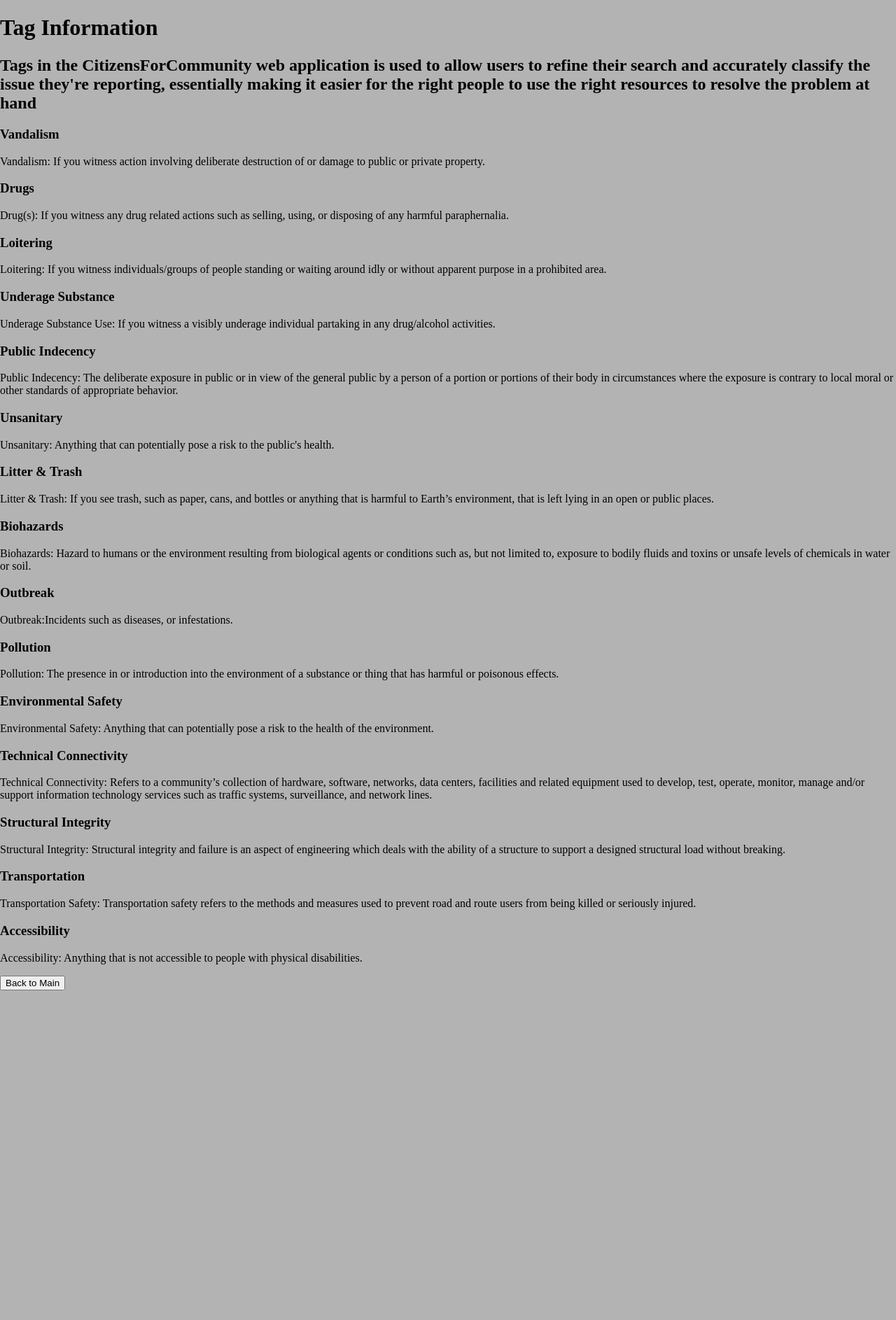
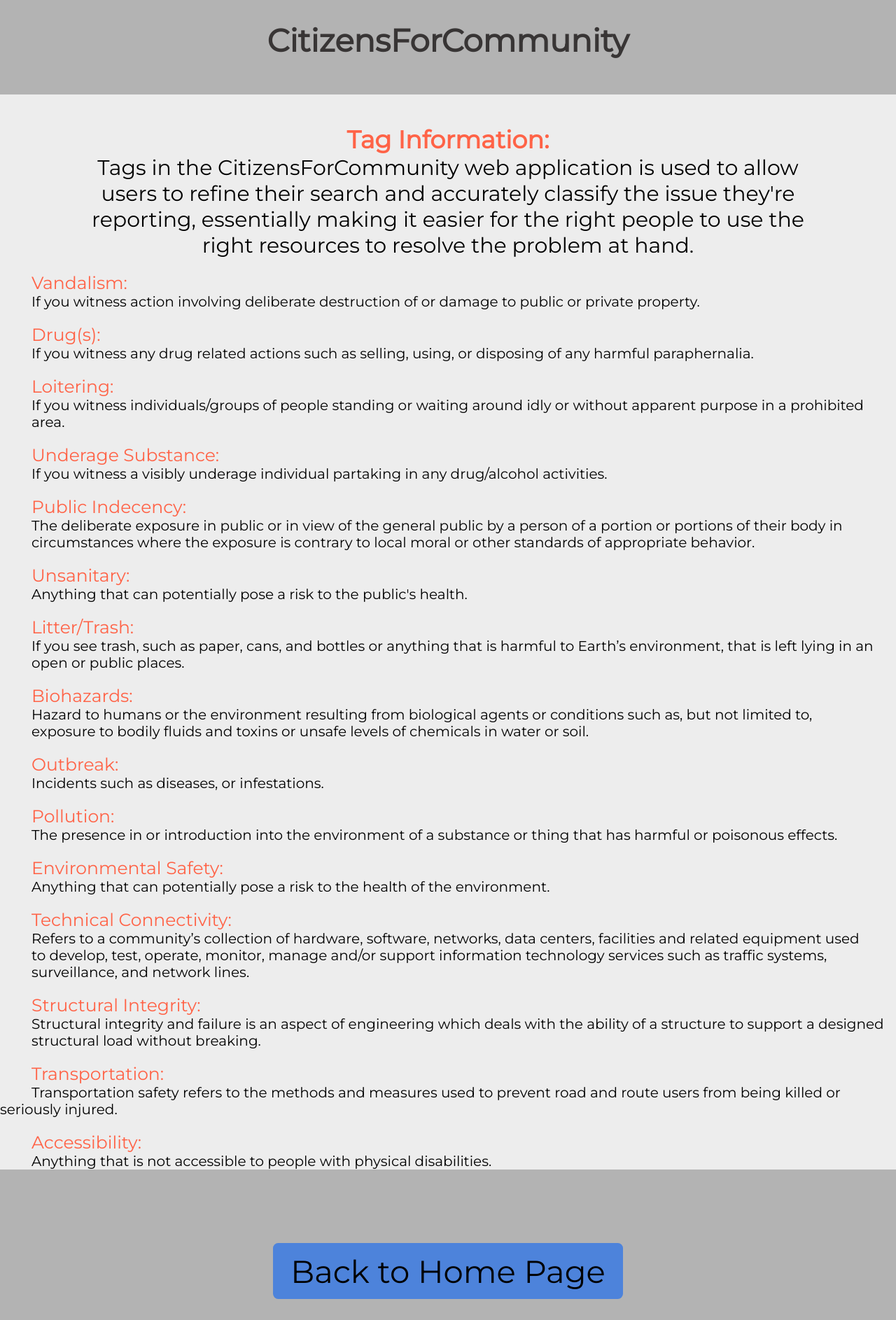
Before and after one commit to puentesca/CSSIProject, a Python web app: template templates/tag-info.html in a window 1280 px wide. Shown: the whole page at 70% size. Before the commit the page ends 1415 px from the top, so only its background shows below. Run offline with Jinja, Linux system fonts and the light colour scheme; the template is opened without the code that fills it, so the values that code supplies are empty; some libraries are stand-ins or nearby versions.

Commit message:
Finished tag info and confirmation page

```diff
--- a/styles/tag-info.css
+++ b/styles/tag-info.css
@@ -1,23 +1,263 @@
-
-
-#Tag_Info_Header {
-  background-color: ;
-  color: ;
-  padding: ;
-  text-align: ;
+body{
+  background-color: #b3b3b3;
+  width: 100%;
+  margin: 0;
 }
 
-#Explanation_of_Tags {
-  background-color: ;
-  color: ;
-  padding: ;
-  text-align: ;
+.text{
+  font-family: 'Montserrat', sans-serif;
 }
 
+.back{
+  width: 100%;
+  background-color: #ededed;
+}
 
+.color-behind-button{
+  min-width: 100%;
+ background-color: #b3b3b3;
+  display: flex;
+  justify-content: center;
+  align-items: center;
+  height: 140px;
+}
 
-.definition {
-  background-color: ;
-  color: ;
-  padding: ;
+/* CFC TITLE AT VERY TOP */
+#main-header{
+  background-color: #b3b3b3;
+  width: 100%;
+  color: #383535;
+  text-align: center;
+  font-size: 45px;
 }
+
+/* TAG INFORMATION */
+#Tag_Info_Header {
+  color: tomato;
+  margin-left: 100px;
+  margin-right: 100px;
+  margin-top: 50px;
+  text-align: center;
+  font-size: 35px;
+}
+
+#tag-info{
+  margin-left: 100px;
+  margin-right: 100px;
+  text-align: center;
+  font-size: 30px;
+}
+
+/* VANDALISM */
+#vandalism-word{
+  color: tomato;
+  margin-top: 20px;
+  margin-left: 45px;
+  font-size: 25px;
+}
+
+#vandalism-definition{
+  margin-left: 45px;
+  font-size: 20px;
+}
+
+/* DRUGS */
+#drug-word{
+  color: tomato;
+  margin-top: 20px;
+  margin-left: 45px;
+  font-size: 25px;
+}
+
+#drug-definition{
+  margin-left: 45px;
+  font-size: 20px;
+}
+
+/* LOITERING */
+#loitering-word{
+  color: tomato;
+  margin-top: 20px;
+  margin-left: 45px;
+  font-size: 25px;
+}
+
+#loitering-definition{
+  margin-left: 45px;
+  font-size: 20px;
+}
+
+/* UNDERAGE SUBSTANCE USE */
+#underage-word{
+  color: tomato;
+  margin-top: 20px;
+  margin-left: 45px;
+  font-size: 25px;
+}
+
+#underage-definition{
+  margin-left: 45px;
+  font-size: 20px;
+}
+
+/* PUBLIC INDECENCY */
+#indecency-word{
+  color: tomato;
+  margin-top: 20px;
+  margin-left: 45px;
+  font-size: 25px;
+}
+
+#indecency-definition{
+  margin-left: 45px;
+  margin-right: 45px;
+  font-size: 20px;
+}
+
+/* UNSANITARY */
+#unsanitary-word{
+  color: tomato;
+  margin-top: 20px;
+  margin-left: 45px;
+  font-size: 25px;
+}
+
+#unsanitary-definition{
+  margin-left: 45px;
+  font-size: 20px;
+}
+
+/* LITTER/TRASH */
+#litter-word{
+  color: tomato;
+  margin-top: 20px;
+  margin-left: 45px;
+  font-size: 25px;
+}
+
+#litter-definition{
+  margin-left: 45px;
+  font-size: 20px;
+}
+
+/* BIOHAZARD */
+#biohazard-word{
+  color: tomato;
+  margin-top: 20px;
+  margin-left: 45px;
+  font-size: 25px;
+}
+
+#biohazard-definition{
+  margin-left: 45px;
+  margin-right: 45px;
+  font-size: 20px;
+}
+
+/* OUTBREAK */
+#outbreak-word{
+  color: tomato;
+  margin-top: 20px;
+  margin-left: 45px;
+  font-size: 25px;
+}
+
+#outbreak-definition{
+  margin-left: 45px;
+  font-size: 20px;
+}
+
+/* POLLUTION */
+#pollution-word{
+  color: tomato;
+  margin-top: 20px;
+  margin-left: 45px;
+  font-size: 25px;
+}
+
+#pollution-definition{
+  margin-left: 45px;
+  font-size: 20px;
+}
+
+/* ENVIRONMENTAL SAFETY */
+#environmental-word{
+  color: tomato;
+  margin-top: 20px;
+  margin-left: 45px;
+  font-size: 25px;
+}
+
+#environmental-definition{
+  margin-left: 45px;
+  font-size: 20px;
+}
+
+/* TECHNICAL CONNECTIVITY */
+#technical-word{
+  color: tomato;
+  margin-top: 20px;
+  margin-left: 45px;
+  font-size: 25px;
+}
+
+#technical-definition{
+  margin-left: 45px;
+  margin-right: 45px;
+  font-size: 20px;
+}
+
+/* STRUCTURAL INTEGRITY */
+#structural-word{
+  color: tomato;
+  margin-top: 20px;
+  margin-left: 45px;
+  font-size: 25px;
+}
+
+#structural-definition{
+  margin-left: 45px;
+  font-size: 20px;
+}
+
+/* TRANSPORTATION */
+#transportation-word{
+  color: tomato;
+  margin-top: 20px;
+  margin-left: 45px;
+  font-size: 25px;
+}
+
+#transportation-definition{
+  margin-left: 45px;
+  font-size: 20px;
+}
+
+/* ACCESSIBILITY */
+#accessibility-word{
+  color: tomato;
+  margin-top: 20px;
+  margin-left: 45px;
+  font-size: 25px;
+}
+
+#accessibility-definition{
+  margin-left: 45px;
+  margin-bottom: 75px;
+  font-size: 20px;
+}
+
+/* BACK TO HOME BUTTON */
+#backtohomebutton:hover{
+  box-shadow: 0 8px 16px 0 rgba(0,0,0,0.2), 0 6px 20px 0 rgba(0,0,0,0.19);
+}
+#backtohomebutton{
+  /* margin-left: 580px;
+  margin-bottom: 100px; */
+  min-height: 80px;
+  min-width: 500px;
+  font-size: 45px;
+  border: 2px #4d83db;
+  background-color: #4d83db;
+  border-radius: 7.5px;
+}
--- a/templates/submission-confirmed-page.html
+++ b/templates/submission-confirmed-page.html
@@ -25,3 +25,4 @@
       <div class = "text" id = "cfc-bottom"><br>Created by:<br>Seema Kulkarmi<br>Casey Puentes<br>Vi Pham<br>Google CSSI 2019</d>
   </body>
 </html>
+``
--- a/templates/tag-info.html
+++ b/templates/tag-info.html
@@ -2,66 +2,77 @@
 <html>
   <head>
     <script src = "https://cdnjs.cloudflare.com/ajax/libs/jquery/2.1.4/jquery.js"></script>
-    <link rel="stylesheet" href="styles/main-page.css">
-    <script src="scripts/main-page.js"></script>
-    <title></title>
+    <link rel="stylesheet" href="styles/tag-info.css">
+    <script src="scripts/tag-info.js"></script>
+    <!-- FONT STYLE -->
+    <link href="https://fonts.googleapis.com/css?family=Montserrat&display=swap" rel="stylesheet">
+    <title>Tag Information</title>
   </head>
   <body>
 
+<!-- NAME AT VERY TOP -->
+<h1 class = "text" id = "main-header">CitizensForCommunity</h1>
 
-    <h1 id="Tag_Info_Header">Tag Information</h1>
+<!-- WHITE BACKGROUND FOR TEXT -->
+<section class = "back">
 
-    <h2 id="Explanation_of_Tags">Tags in the CitizensForCommunity web application is used to allow users to
-      refine their search and accurately classify the issue they're reporting, essentially
-      making it easier for the right people to use the right resources to resolve the problem at hand </h2>
+<!-- TAG INFO HEADER -->
+<div class = "text" id = "Tag_Info_Header"><br><b>Tag Information:</b></div>
+  <div class = "text" id = "tag-info">Tags in the CitizensForCommunity web application is used to allow users to refine their search and accurately classify the issue they're reporting, essentially making it easier for the right people to use the right resources to resolve the problem at hand. </div>
 
+<!-- TAGS AND DEFINITIONS -->
+<div class = "text" id = "vandalism-word">Vandalism:</div>
+  <div class = "text" id = "vandalism-definition">If you witness action involving deliberate destruction of or damage to public or private property.</div>
 
-    <h3 class="definition">Vandalism</h3>
-    <p>Vandalism: If you witness action involving deliberate destruction of or damage to public or private property.</p>
+<div class = "text" id = "drug-word">Drug(s):</div>
+  <div class = "text" id = "drug-definition">If you witness any drug related actions such as selling, using, or disposing of any harmful paraphernalia.</div>
 
-    <h3 class="definition">Drugs</h3>
-    <p>Drug(s): If you witness any drug related actions such as selling, using, or disposing of any harmful paraphernalia.</p>
+<div class = "text" id = "loitering-word">Loitering:</div>
+  <div class = "text" id = "loitering-definition">If you witness individuals/groups of people standing or waiting around idly or without apparent purpose in a prohibited area.</div>
 
-  <h3 class="definition">Loitering</h3>
-  <p>Loitering: If you witness individuals/groups of people standing or waiting around idly or without apparent purpose in a prohibited area.</p>
+<div class = "text" id = "underage-word">Underage Substance:</div>
+  <div class = "text" id = "underage-definition">If you witness a visibly underage individual partaking in any drug/alcohol activities.</div>
 
-<h3 class="definition">Underage Substance</h3>
-<p>Underage Substance Use: If you witness a visibly underage individual partaking in any drug/alcohol activities.</p>
+<div class = "text" id = "indecency-word">Public Indecency:</div>
+  <div class = "text" id = "indecency-definition">The deliberate exposure in public or in view of the general public by a person of a portion or portions of their body in circumstances where the exposure is contrary to local moral or other standards of appropriate behavior.</div>
 
-<h3 class="definition">Public Indecency</h3>
-<p>Public Indecency: The deliberate exposure in public or in view of the general public by a person of a portion or portions of their body in circumstances where the exposure is contrary to local moral or other standards of appropriate behavior. </p>
+<div class = "text" id = "unsanitary-word">Unsanitary:</div>
+  <div class = "text" id = "unsanitary-definition">Anything that can potentially pose a risk to the public's health.</div>
 
-<h3 class="definition">Unsanitary</h3>
-<p>Unsanitary: Anything that can potentially pose a risk to the public's health.</p>
+<div class = "text" id = "litter-word">Litter/Trash:</div>
+  <div class = "text" id = "litter-definition">If you see trash, such as paper, cans, and bottles or  anything that is harmful to Earth’s environment, that is left lying in an open or public places.</div>
 
-<h3 class="definition">Litter & Trash</h3>
-<p>Litter & Trash: If you see trash, such as paper, cans, and bottles or  anything that is harmful to Earth’s environment, that is left lying in an open or public places. </p>
+<div class = "text" id = "biohazard-word">Biohazards:</div>
+  <div class = "text" id = "biohazard-definition">Hazard to humans or the environment resulting from biological agents or conditions such as, but not limited to, exposure to bodily fluids and toxins or unsafe levels of chemicals in water or soil.</div>
 
-<h3 class="definition">Biohazards</h3>
-<p>Biohazards: Hazard to humans or the environment resulting from biological agents or conditions such as, but not limited to, exposure to bodily fluids and toxins or unsafe levels of chemicals in water or soil.</p>
+<div class = "text" id = "outbreak-word">Outbreak:</div>
+  <div class = "text" id = "outbreak-definition">Incidents such as diseases, or infestations.</div>
 
-<h3 class="definition">Outbreak</h3>
-<p>Outbreak:Incidents such as diseases, or infestations.</p>
+<div class = "text" id = "pollution-word">Pollution:</div>
+  <div class = "text" id = "pollution-definition">The presence in or introduction into the environment of a substance or thing that has harmful or poisonous effects.</div>
 
-<h3 class="definition">Pollution</h3>
-<p>Pollution: The presence in or introduction into the environment of a substance or thing that has harmful or poisonous effects.</p>
+<div class = "text" id = "environmental-word">Environmental Safety:</div>
+  <div class = "text" id = "environmental-definition">Anything that can potentially pose a risk to the health of the environment.</div>
 
-<h3 class="definition">Environmental Safety</h3>
-<p>Environmental Safety: Anything that can potentially pose a risk to the health of the environment.</p>
+<div class = "text" id = "technical-word">Technical Connectivity:</div>
+  <div class = "text" id = "technical-definition">Refers to a community’s collection of hardware, software, networks, data centers, facilities and related equipment used to develop, test, operate, monitor, manage and/or support information technology services such as traffic systems, surveillance, and network lines.</div>
 
-<h3 class="definition">Technical Connectivity</h3>
-<p>Technical Connectivity: Refers to a community’s collection of hardware, software, networks, data centers, facilities and related equipment used to develop, test, operate, monitor, manage and/or support information technology services such as traffic systems, surveillance, and network lines.</p>
+<div class = "text" id = "structural-word">Structural Integrity:</div>
+  <div class = "text" id = "structural-definition">Structural integrity and failure is an aspect of engineering which deals with the ability of a structure to support a designed structural load without breaking.</div>
 
-<h3 class="definition">Structural Integrity</h3>
-<p>Structural Integrity: Structural integrity and failure is an aspect of engineering which deals with the ability of a structure to support a designed structural load without breaking.</p>
+<div class = "text" id = "transportation-word">Transportation:</div>
+  <dic class = "text" id = "transportation-definition">Transportation safety refers to the methods and measures used to prevent road and route users from being killed or seriously injured.</div>
 
-<h3 class="definition">Transportation</h3>
-<p>Transportation Safety: Transportation safety refers to the methods and measures used to prevent road and route users from being killed or seriously injured.</p>
+<div class = "text" id = "accessibility-word">Accessibility:</div>
+  <div class = "text" id = "accessibility-definition">Anything that is not accessible to people with physical disabilities.</div>
 
-<h3 class="definition">Accessibility</h3>
-<p>Accessibility: Anything that is not accessible to people with physical disabilities. </p>
+</section>
+<!-- BACKGROUND BEHIND BUTTON -->
+<div class = "color-behind-button">
 
-<button onclick="window.location.href = '/';">Back to Main</button>
+<!-- BACK TO HOME PAGE BUTTON -->
+<button class = "text" id = "backtohomebutton" onclick="window.location.href = '/';">Back to Home Page</button>
+</div>
 
   </body>
 </html>
```
